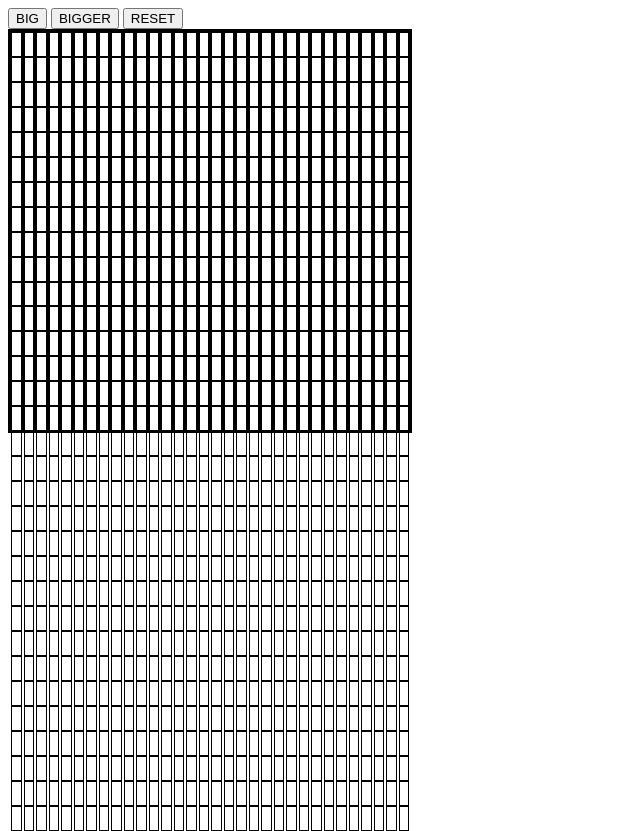
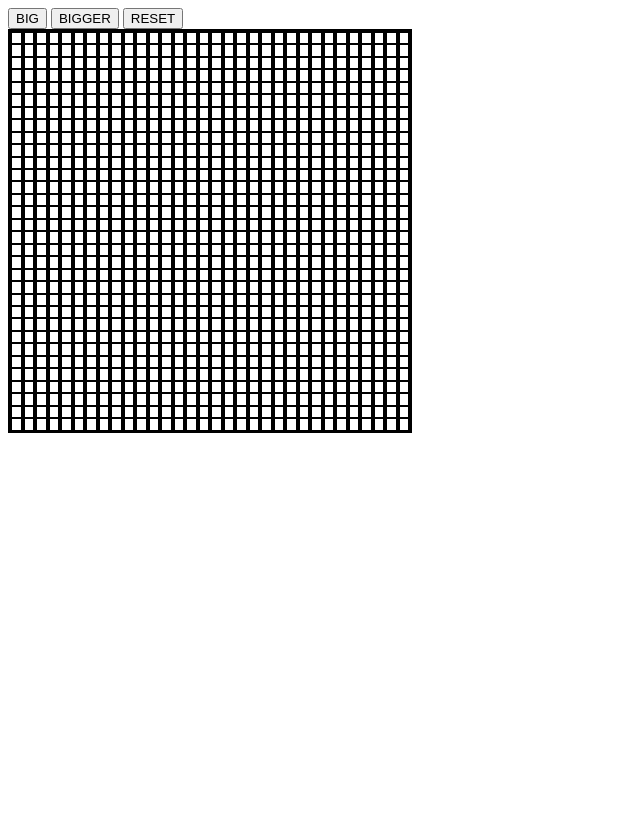
Before and after one commit to katrice96/etch-a-sketch, a plain HTML site: page index.html in a window 1280 px wide. Both pictures are taken after a click on the button "BIG". Shown: the whole page, without its empty margins (0-640 px from the left). After the commit the page ends 800 px from the top, so only its background shows below. Drawn offline with Linux system fonts and the light colour scheme.

Commit message:
finished second grid added event handler for controlling height of cells when BIG bttn is pressed changed height property of.cellSizeTwo to fit grid

```diff
--- a/javascript.js
+++ b/javascript.js
@@ -96,19 +96,21 @@ function bigGrid() {
 const sizeButtonOne = document.getElementById('sizeButtonOne');
 sizeButtonOne.addEventListener('click', bigGrid);
 
-//WORKING AREA // WORKING AREA //
+
 sizeButtonOne.addEventListener('click', function () {
 
     const gridContainer = document.getElementById('gridContainer');
     gridContainer.classList.add('gridContainerSizeTwo');
 
-
-
-
 });
 
-
-
+//WORKING AREA // WORKING AREA //
+sizeButtonOne.addEventListener('click', function () {
+    const cells = document.querySelectorAll('.cell');
+    cells.forEach(function (cell) {
+        cell.classList.add('cellSizeTwo');
+    });
+});
 
 function biggerGrid() {
     const container = document.getElementById('gridContainer');
--- a/styles.css
+++ b/styles.css
@@ -39,6 +39,14 @@
   height: 5.77%;
 }
 
+.cellSizeTwo {
+
+    display: flex;
+    flex-direction: row;
+    border: 1px solid #000;
+    height: 2.63%;
+}
+
 .cell:hover {
     background-color: #000;
 }
```
